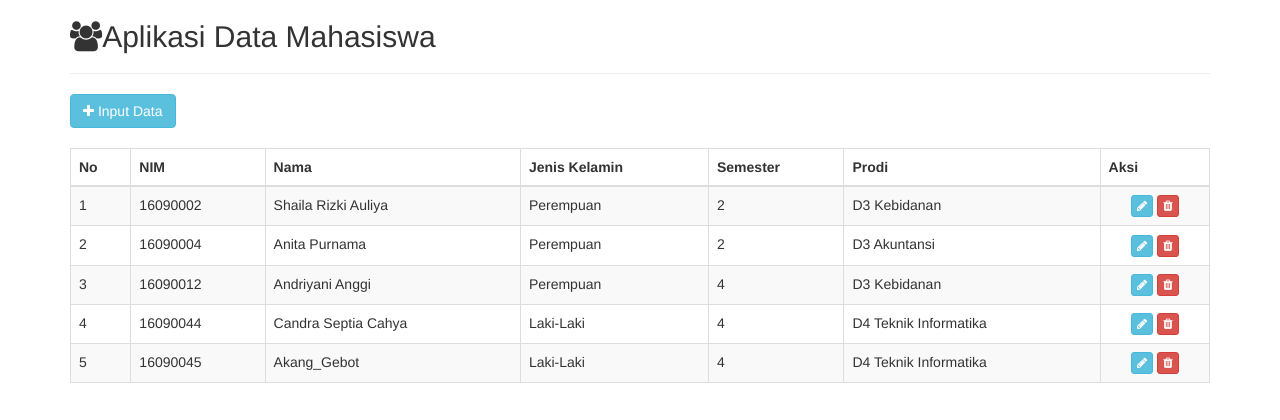
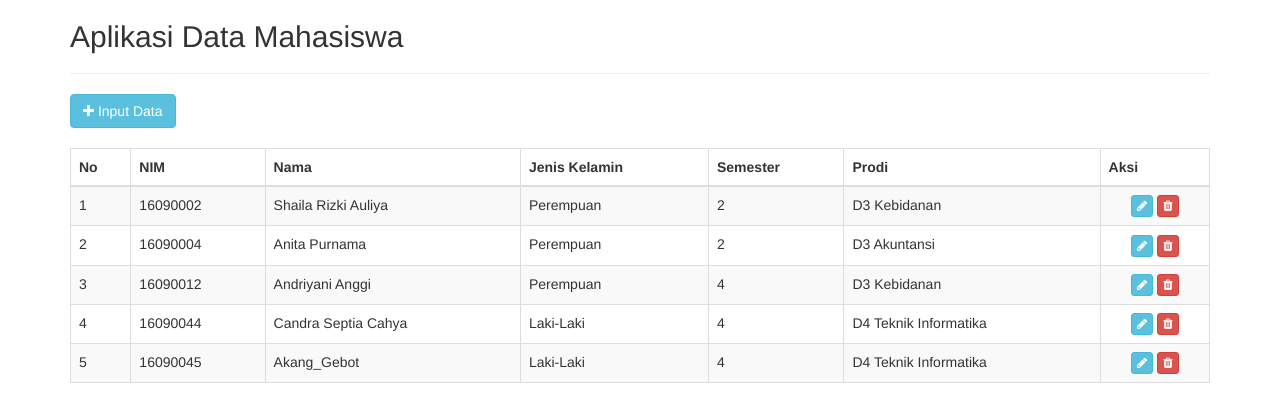
Before and after one commit to candraseptia/projectuas, a PHP site: page / in a window 1280 px wide. Shown: the top 420 px of the page. Run offline with PHP 8.4, Linux system fonts and the light colour scheme; data comes from the database, SQL or seed files in the repository.

Commit message:
commit 4

```diff
--- a/index.php
+++ b/index.php
@@ -4,7 +4,7 @@
 <body>
     <div class="row">
         <div class="container">
-            <h2><i class="fa fa-users"></i>Aplikasi Data Mahasiswa</h2>
+            <h2>Aplikasi Data Mahasiswa</h2>
             <hr>
             <a href="input.php" class="btn btn-info"><i class="fa fa-plus"></i> Input Data</a>
             <br><br>
```
